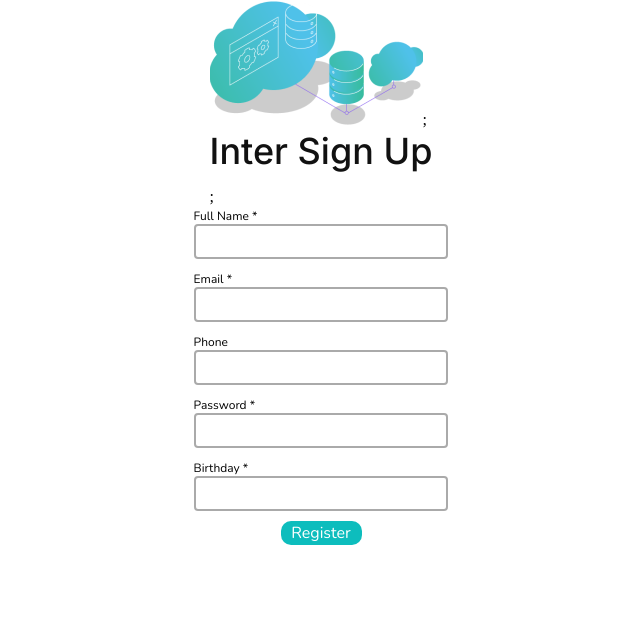
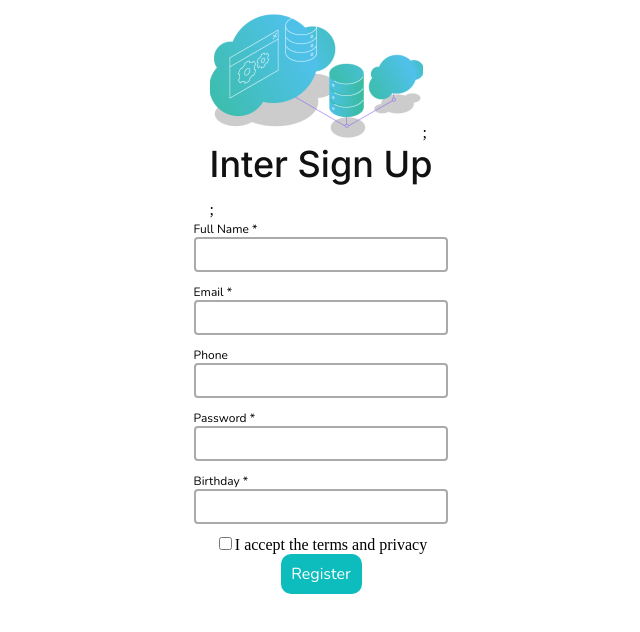
Before and after one commit to palomacha100/formchallengereact, a React (Create React App) app: page / in a window 1280 px wide. Shown: the top 632 px of the page, without its empty margins (319-959 px from the left). Built offline with nearby package versions, Linux system fonts and the light colour scheme.

Commit message:
Feat: Creating components

```diff
--- a/src/App.js
+++ b/src/App.js
@@ -1,4 +1,4 @@
-import { Home } from './pages/Home';
+import { Home } from './pages/Home/Home';
 
 export default function App() {
   return (
--- /dev/null
+++ b/src/components/Checkbox/Checkbox.jsx
@@ -0,0 +1,13 @@
+import  React from 'react';
+import { Checkbox } from './styleCheckbox';
+
+
+export function Check() {
+   return (
+      <label>
+         <Checkbox type="checkbox" />
+         I accept the terms and privacy
+      </label>
+   );
+}
+export default Check;
--- /dev/null
+++ b/src/components/Checkbox/styleCheckbox.js
@@ -0,0 +1,6 @@
+import styled from 'styled-components';
+
+export const Checkbox = styled.input`
+
+
+`;
--- a/src/components/Header/header.jsx
+++ b/src/components/Header/header.jsx
@@ -9,6 +9,6 @@ export function Header() {
             <Title>Inter Sign Up</Title>;
         </div>
 
-    );
+    )
  }
  export default Header;
--- a/src/pages/Home.jsx
+++ /dev/null
@@ -1,18 +0,0 @@
-import React from 'react';
-import { Container } from '../components/Container'
-import { Confirm } from '../components/Button/Button';
-import { Header } from '../components/Header/header'
-import { Enter } from '../components/Inputs/Input'
-
-
-export function Home() {
-  return (
-    <Container>
-      <Header />
-      <Enter />
-      <Confirm />
-    </Container>
-  );
-}
-
-export default Home;
--- /dev/null
+++ b/src/pages/Home/Home.jsx
@@ -0,0 +1,20 @@
+import React from 'react';
+import { Container } from './styleHome'
+import { Confirm } from '../../components/Button/Button'
+import { Header } from '../../components/Header/header'
+import { Enter } from '../../components/Inputs/Input'
+import { Check } from '../../components/Checkbox/Checkbox'
+
+
+export function Home() {
+  return (
+    <Container>
+      <Header />
+      <Enter />
+      <Check />
+      <Confirm />
+    </Container>
+  );
+}
+
+export default Home;
--- a/src/components/Container.jsx
+++ b/src/pages/Home/styleHome.js
@@ -5,8 +5,8 @@ export const Container = styled.div`
     flex-direction: column;
     justify-content: center;
     align-items: center;
-    height: 530px;
-    width: 490px;
+    height: 37em;
+    width: 30em;
     border-radius: 20px;
     margin-right: auto;
     margin-left: auto;
```
